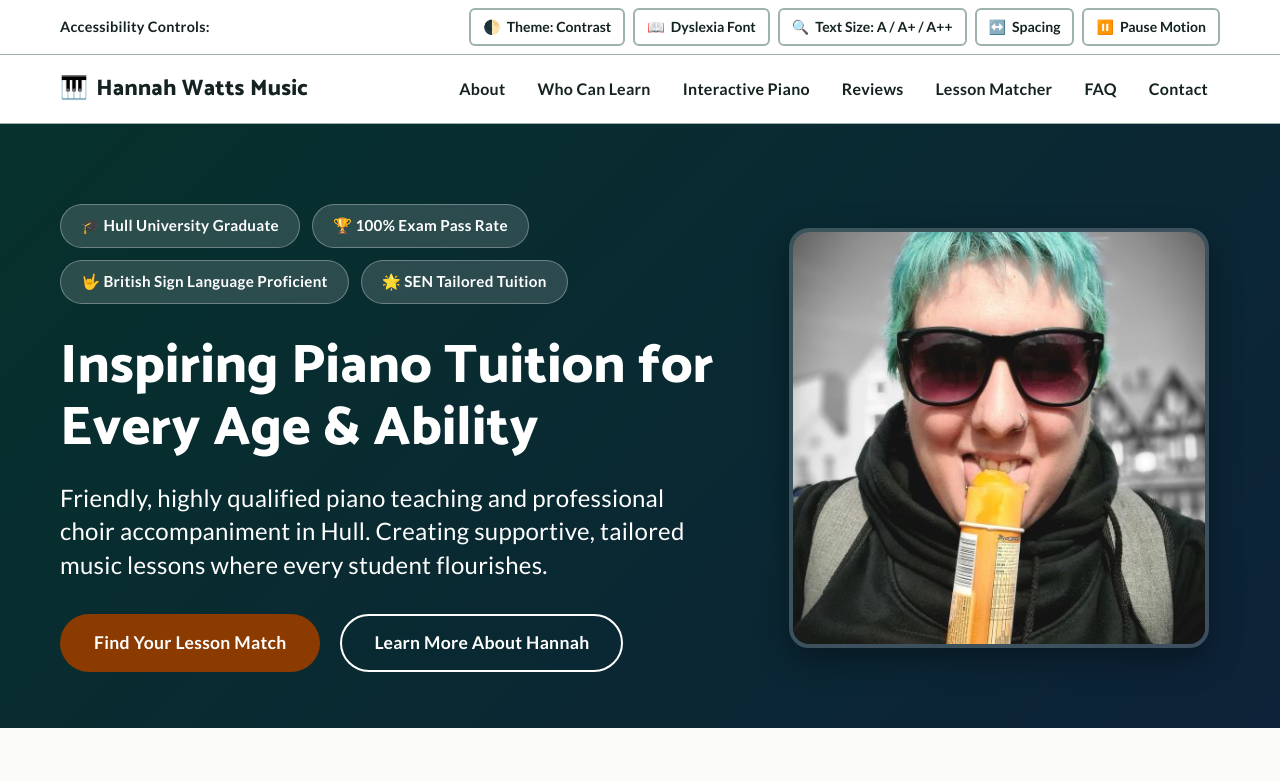
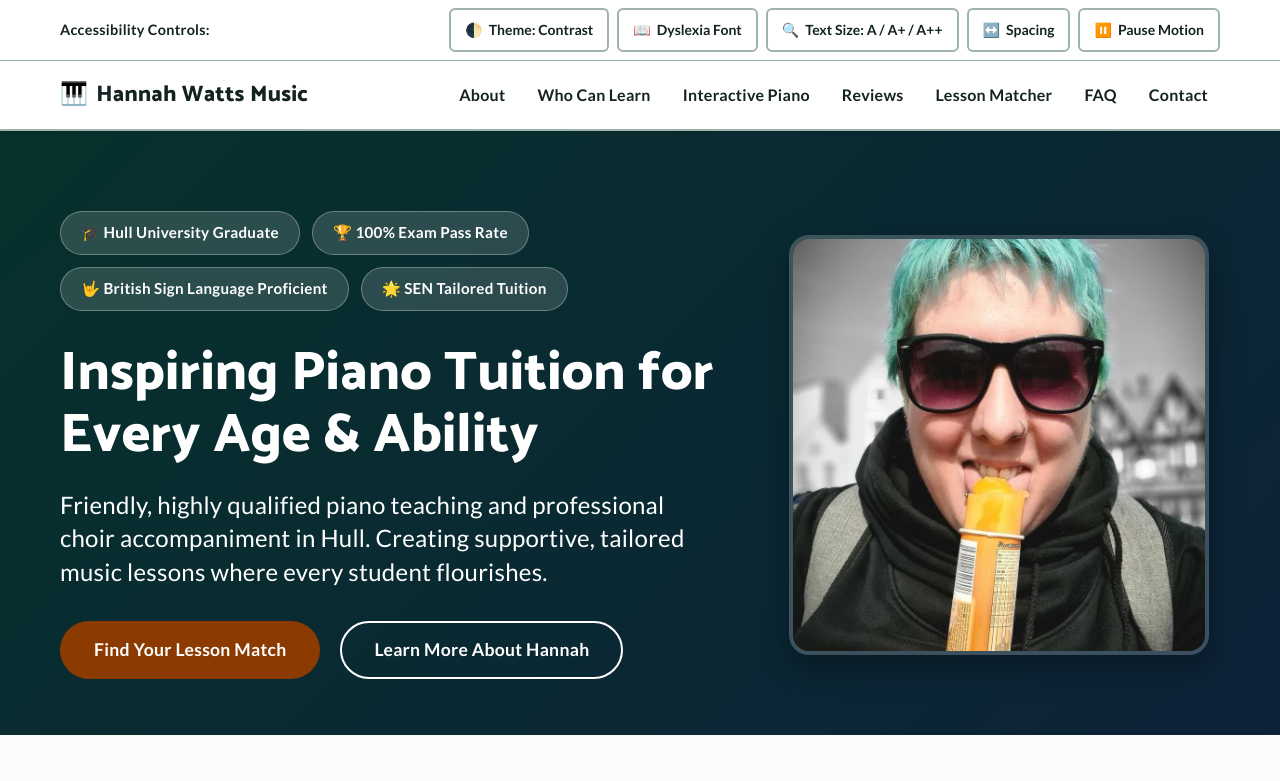
Before and after one commit to lordeldrick/lordeldrick-github.io, a plain HTML site: page index.html in a window 1280 px wide. Shown: the top 781 px of the page. Drawn offline with Linux system fonts and the light colour scheme.

Commit message:
Ensure accessibility toolbar stays sticky while scrolling, expand target sizes to 44px min for AAA, and fix Nu validator iframe conformance

```diff
--- a/css/styles.css
+++ b/css/styles.css
@@ -256,7 +256,8 @@
     top: 0;
     z-index: 100;
     background-color: var(--color-surface);
-    border-bottom: 1px solid var(--color-border);
+    border-bottom: 2px solid var(--color-border);
+    box-shadow: var(--shadow-sm);
     transition: background-color 0.2s ease;
   }
 
@@ -445,8 +446,8 @@
     display: inline-flex;
     align-items: center;
     gap: 6px;
-    min-height: 38px;
-    padding: 4px 12px;
+    min-height: 44px;
+    padding: 6px 14px;
     background: var(--color-surface);
     color: var(--color-text-main);
     border: 2px solid var(--color-border);
--- a/index.html
+++ b/index.html
@@ -46,6 +46,8 @@
     <!-- Skip Link for Screen Readers and Keyboard Users (WCAG 2.4.1) -->
     <a class="skip-link" href="#main-content">Skip to main content</a>
 
+    <!-- Sticky Header Wrapper Containing Accessibility Toolbar & Navigation -->
+    <header class="site-header">
         <!-- Accessibility Preference Bar (WCAG 2.2 AAA & European Accessibility Act Tools) -->
         <div class="a11y-toolbar" role="region" aria-label="Accessibility &amp; display controls">
             <div class="site-container a11y-toolbar-content">
@@ -76,7 +78,6 @@
         </div>
 
         <!-- Navigation Header -->
-    <header class="site-header">
         <div class="site-container">
             <nav class="navbar" aria-label="Primary navigation">
                 <a class="nav-brand" href="#page-top">
@@ -337,7 +338,7 @@
                         </p>
                         <!-- Accessible video player / embed with full transcripts -->
                         <div style="position: relative; width: 100%; padding-top: 56.25%; border-radius: var(--radius-md); overflow: hidden; box-shadow: var(--shadow-md);">
-                            <iframe title="Hannah Watts playing expressive piano accompaniment video" src="https://www.facebook.com/plugins/video.php?height=314&href=https%3A%2F%2Fwww.facebook.com%2Fhannahwattsmusic%2Fvideos%2F2066845383547323%2F&show_text=false&width=560&t=0" style="border:none;overflow:hidden; width:100%; height:100%; position:absolute; top:0; left:0;" scrolling="no" frameborder="0" allowfullscreen="true" allow="autoplay; clipboard-write; encrypted-media; picture-in-picture; web-share" loading="lazy"></iframe>
+                            <iframe title="Hannah Watts playing expressive piano accompaniment video" src="https://www.facebook.com/plugins/video.php?height=314&href=https%3A%2F%2Fwww.facebook.com%2Fhannahwattsmusic%2Fvideos%2F2066845383547323%2F&show_text=false&width=560&t=0" style="border:0; overflow:hidden; width:100%; height:100%; position:absolute; top:0; left:0;" allowfullscreen allow="autoplay; clipboard-write; encrypted-media; picture-in-picture; web-share" loading="lazy"></iframe>
                         </div>
                         <div class="mt-md p-3 bg-white rounded border" style="background: var(--color-surface); border: 1px solid var(--color-border);">
                             <details>
@@ -663,6 +664,6 @@
     </footer>
 
     <!-- Modern Vanilla JS Controller with Cache-Buster -->
-    <script src="js/scripts.js?v=2.7"></script>
+    <script src="js/scripts.js?v=2.8"></script>
 </body>
 </html>
```
Lines whose indentation alone changed are shown as unchanged.
